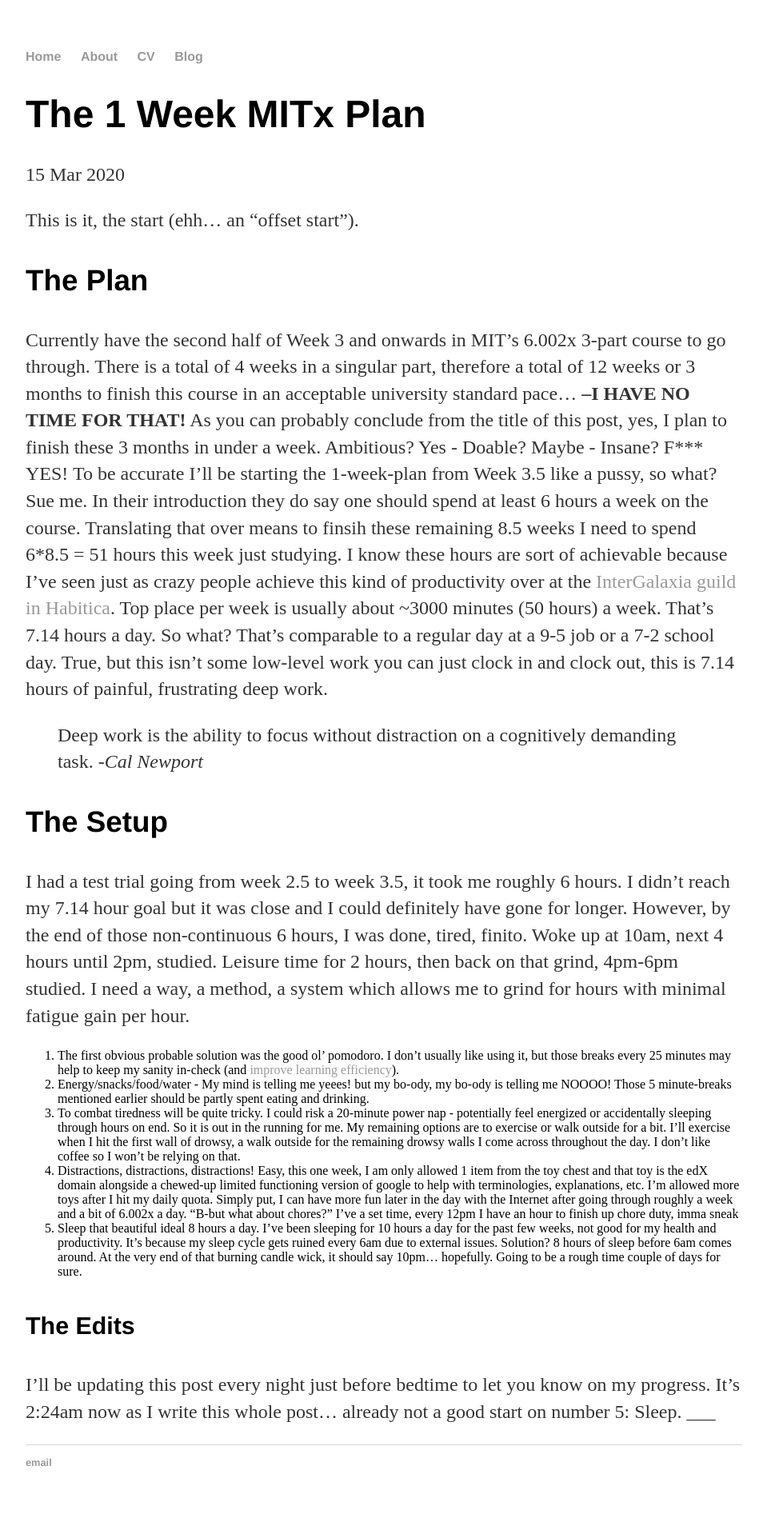
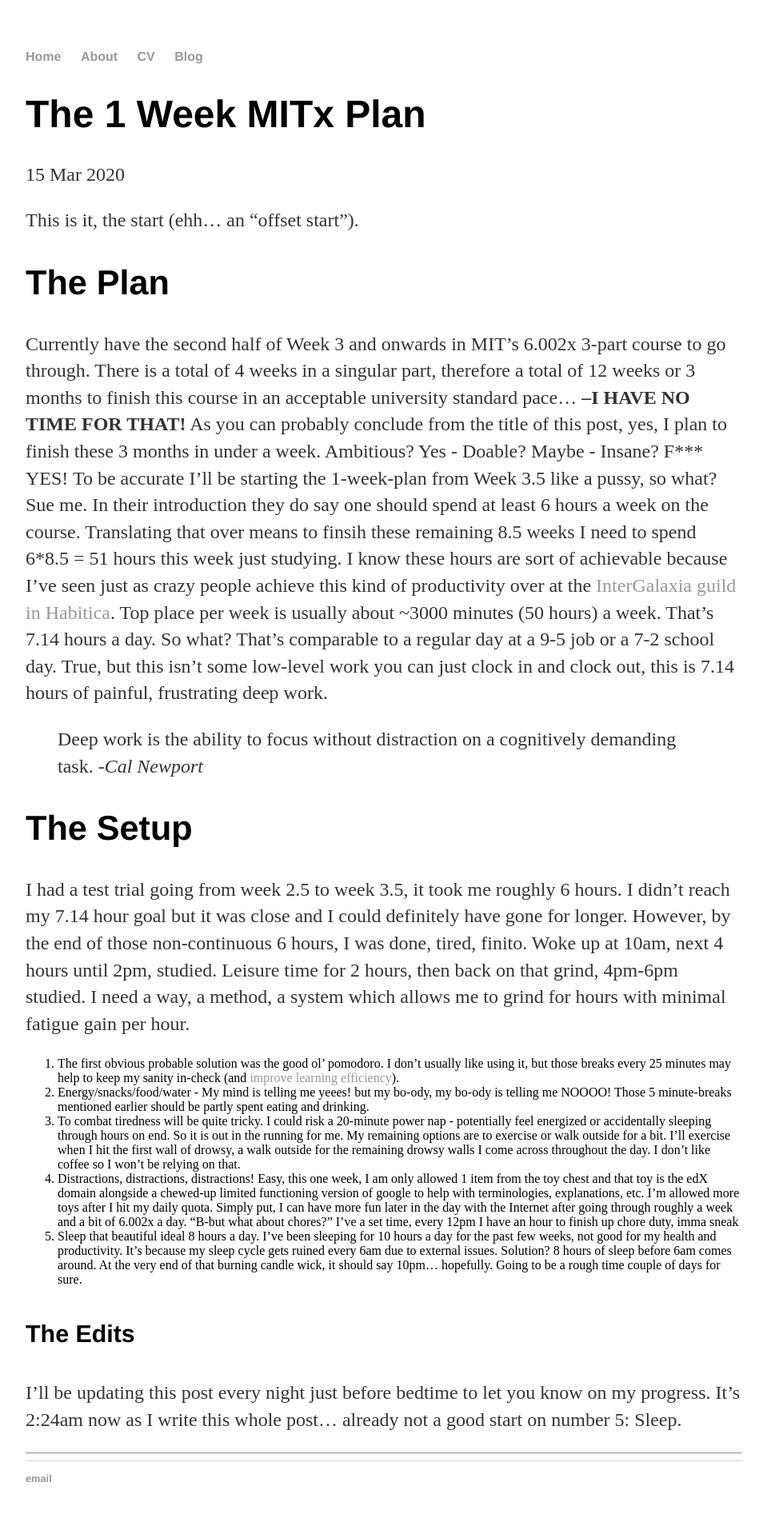
Before and after one commit to Raeiqal/raeiqal.github.io, a Jekyll site: the page built from _posts/2020-03-15-the-1-week-plan.md, in a window 1280 px wide. Shown: the whole page at 80% size, without its empty margins (160-1119 px from the left). Built offline with Jekyll 4.4.1, drawn with Linux system fonts in a browser that asks for light colours.

```diff
--- a/_posts/2020-03-15-the-1-week-plan.md
+++ b/_posts/2020-03-15-the-1-week-plan.md
@@ -6,13 +6,13 @@ date: 2020-03-15
 
 This is it, the start (ehh... an "offset start").
 
-### The Plan
+## The Plan
 Currently have the second half of Week 3 and onwards in MIT's 6.002x 3-part course to go through.
 There is a total of 4 weeks in a singular part, therefore a total of 12 weeks or 3 months to finish this course in an acceptable university standard pace... **--I HAVE NO TIME FOR THAT!** As you can probably conclude from the title of this post, yes, I plan to finish these 3 months in under a week. Ambitious? Yes - Doable? Maybe - Insane? F\*\*\* YES! To be accurate I'll be starting the 1-week-plan from Week 3.5 like a pussy, so what? Sue me. In their introduction they do say one should spend at least 6 hours a week on the course. Translating that over means to finsih these remaining 8.5 weeks I need to spend 6*8.5 = 51 hours this week just studying. I know these hours are sort of achievable because I've seen just as crazy people achieve this kind of productivity over at the [InterGalaxia guild in Habitica](https://habitica.com/groups/guild/43ae9992-5fbe-45a9-83b5-6607eb506967). Top place per week is usually about ~3000 minutes (50 hours) a week. That's 7.14 hours a day. So what? That's comparable to a regular day at a 9-5 job or a 7-2 school day. True, but this isn't some low-level work you can just clock in and clock out, this is 7.14 hours of painful, frustrating deep work.
 
 > Deep work is the ability to focus without distraction on a cognitively demanding task. *-Cal Newport*
 
-### The Setup
+## The Setup
 I had a test trial going from week 2.5 to week 3.5, it took me roughly 6 hours. I didn't reach my 7.14 hour goal but it was close and I could definitely have gone for longer. However, by the end of those non-continuous 6 hours, I was done, tired, finito. Woke up at 10am, next 4 hours until 2pm, studied. Leisure time for 2 hours, then back on that grind, 4pm-6pm studied. I need a way, a method, a system which allows me to grind for hours with minimal fatigue gain per hour.
 
 1. The first obvious probable solution was the good ol' pomodoro. I don't usually like using it, but those breaks every 25 minutes may help to keep my sanity in-check (and [improve learning efficiency](https://youtu.be/IlU-zDU6aQ0?t=135)).
@@ -23,4 +23,5 @@ I had a test trial going from week 2.5 to week 3.5, it took me roughly 6 hours.
 
 #### The Edits
 I'll be updating this post every night just before bedtime to let you know on my progress. It's 2:24am now as I write this whole post... already not a good start on number 5: Sleep.
+
 ___
```
